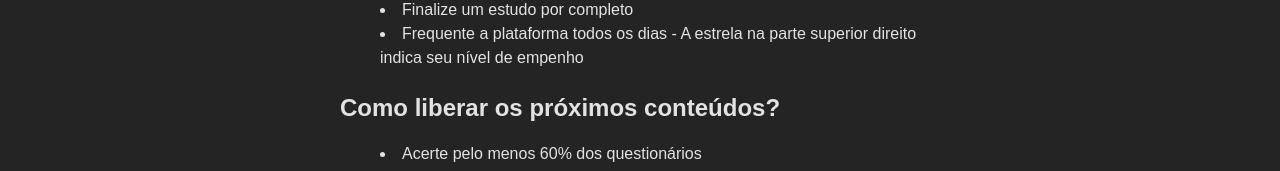
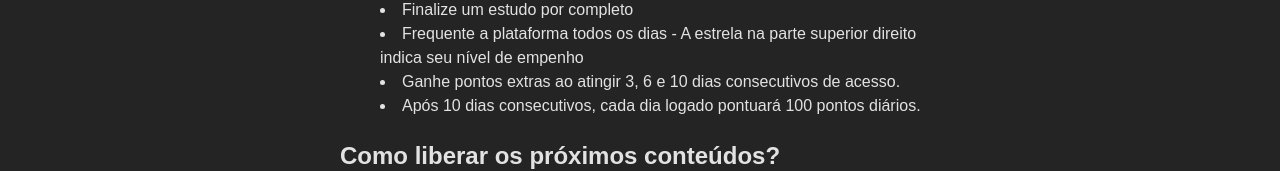
Before and after one commit to delberss/tcc-frontend, a React (Vite) app: page /sobre in a window 1280 px wide. Shown: the part 415-586 px from the top of the page. Built offline with nearby package versions, Linux system fonts and the light colour scheme.

Commit message:
Atualização SOBRE dias logados

```diff
--- a/src/pages/Sobre/index.tsx
+++ b/src/pages/Sobre/index.tsx
@@ -27,6 +27,8 @@ const About: React.FC = () => {
           <li>Frequente a plataforma todos os dias - A estrela na parte superior direito indica
             seu nível de empenho
           </li>
+          <li>Ganhe pontos extras ao atingir 3, 6 e 10 dias consecutivos de acesso.</li>
+          <li>Após 10 dias consecutivos, cada dia logado pontuará 100 pontos diários.</li>
         </ul>
       </div>
 
```
